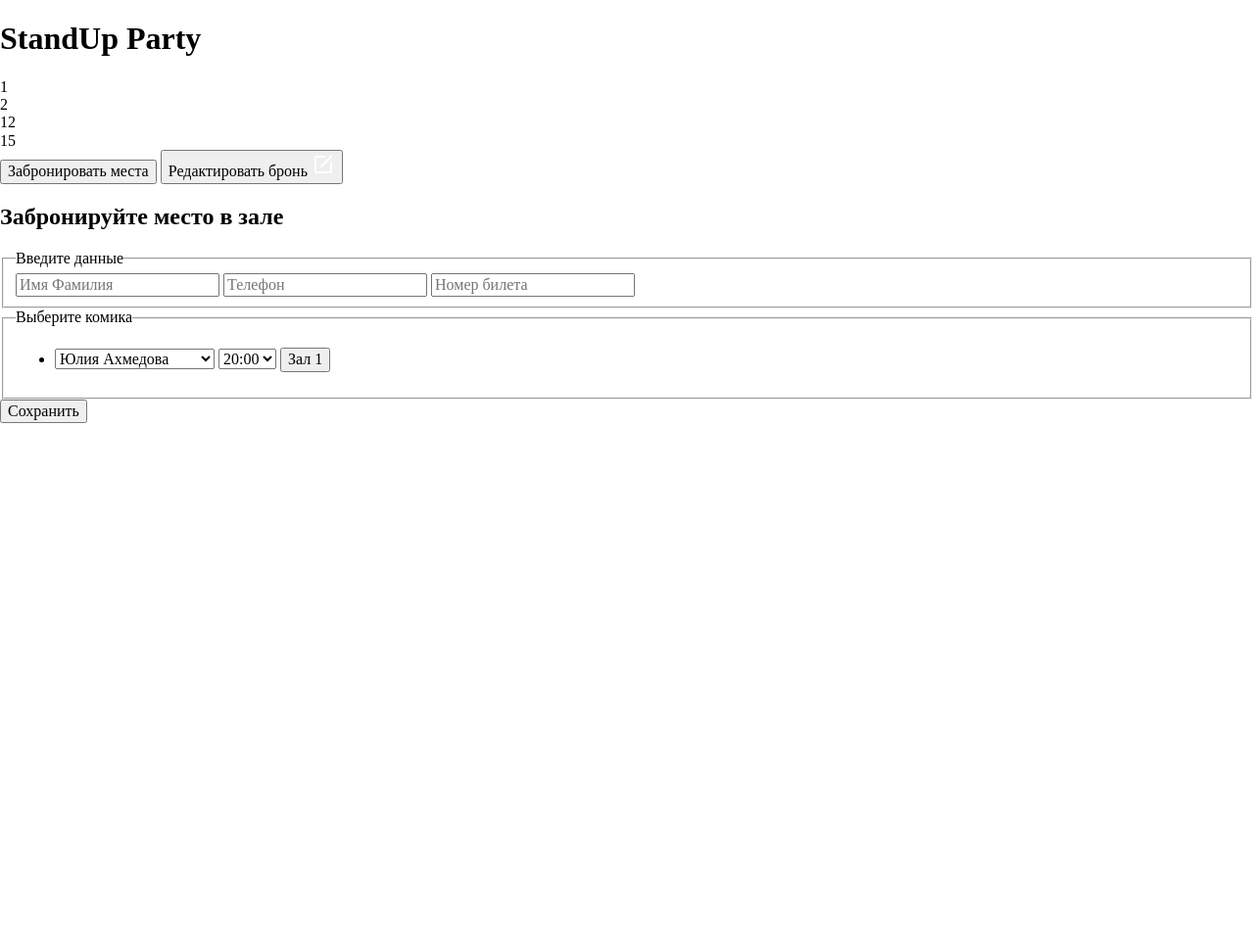
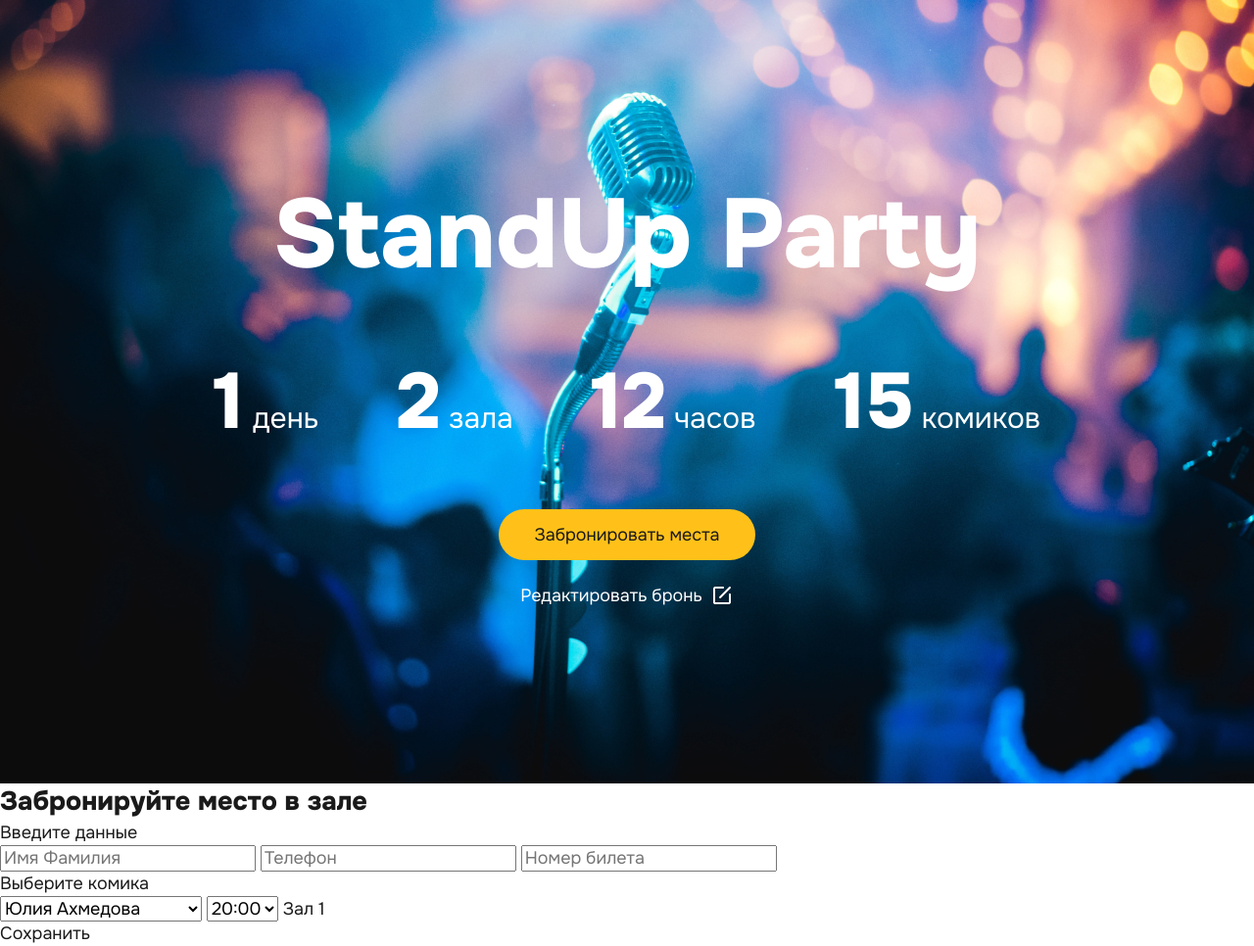
Before and after one commit to 9fogel/frontend_stand-up, a website built with Vite: page index.html in a window 1280 px wide. Shown: the whole page at 98% size. Before the commit the page ends 800 px from the top, so only its background shows below. Built offline with nearby package versions, Linux system fonts and the light colour scheme.

Commit message:
feat: add event styles

```diff
--- /dev/null
+++ b/css/base.css
@@ -0,0 +1,68 @@
+html {
+  box-sizing: border-box;
+}
+
+*,
+*:after,
+*:before {
+  box-sizing: inherit;
+}
+
+body {
+  min-width: 320px;
+  min-height: 100vh;
+  font-family: Onest, sans-serif;
+  -webkit-font-smoothing: antialiased;
+  -moz-osx-font-smoothing: grayscale;
+  text-rendering: optimizeLegibility;
+  -webkit-tap-highlight-color: rgba(0, 0, 0, 0);
+  -webkit-tap-highlight-color: transparent;
+  font-size: 18px;
+  line-height: 1.4;
+  color: #1a1a1a;
+  background-color: #ffffff;
+}
+
+img,
+svg {
+  display: block;
+  max-width: 100%;
+  height: auto;
+}
+
+svg {
+  max-height: 100%;
+}
+
+button {
+  cursor: pointer;
+  padding: 0;
+  color: inherit;
+  background-color: transparent;
+  border: none;
+}
+
+a {
+  text-decoration: none;
+  color: inherit;
+}
+
+ul {
+  padding: 0;
+  margin: 0;
+  list-style: none;
+}
+
+h1,
+h2,
+h3,
+p,
+figure {
+  margin: 0;
+}
+
+fieldset {
+  padding: 0;
+  margin: 0;
+  border: 0;
+}
--- /dev/null
+++ b/css/booking.css
@@ -0,0 +1,38 @@
+.booking {
+}
+.booking__container {
+}
+.booking__title {
+}
+.booking__form {
+}
+.booking__fieldset {
+}
+.booking__fieldset_user-info {
+}
+.booking__legend {
+}
+.booking__input-group {
+}
+.booking__input {
+}
+.booking__input_fullname {
+}
+.booking__input_phone {
+}
+.booking__input_ticket {
+}
+.booking__fieldset_comedians {
+}
+.booking__comedians-list {
+}
+.booking__comedian {
+}
+.booking__select {
+}
+.booking__hall {
+}
+.booking__button {
+}
+.booking__button_submit {
+}
--- /dev/null
+++ b/css/event.css
@@ -0,0 +1,54 @@
+.event {
+  width: 100%;
+  min-height: 100vh;
+  display: flex;
+  flex-direction: column;;
+  justify-content: center;
+  align-items: center;
+  background-color: blueviolet;
+  background-image: url("../img/bg.jpg");
+  background-size: cover;
+  background-position: center;
+  color: #ffffff;
+}
+
+.event__title {
+  margin-bottom: 62px;
+  font-size: 100px;
+  font-weight: 800;
+  line-height: 1.2;
+}
+
+.event__info {
+  display: flex;
+  gap: 80px;
+  margin-bottom: 62px;
+}
+
+.event__info-item {
+  display: flex;
+  align-items: baseline;
+  gap: 8px;
+  font-size: 30px;
+}
+
+.event__info-number {
+  font-size: 80px;
+  font-weight: 800;
+  line-height: 1.2;
+}
+
+.event__button_reserve {
+  margin-bottom: 24px;
+  padding: 16px 36px;
+  color: #1a1a1a;
+  background-color: #ffc119;
+  border-radius: 36px;
+}
+
+.event__button_edit {
+  display: flex;
+  align-items: center;
+  gap: 8px;
+  font-size: 18px;
+}
--- a/index.html
+++ b/index.html
@@ -13,21 +13,21 @@
 
       <div class="event__info">
         <div class="event__info-item event__info-item_day">
-          <span class="event__info-number">1</span>
+          <span class="event__info-number">1</span>день
         </div>
         <div class="event__info-item event__info-item_hall">
-          <span class="event__info-number">2</span>
+          <span class="event__info-number">2</span>зала
         </div>
         <div class="event__info-item event__info-item_duration">
-          <span class="event__info-number">12</span>
+          <span class="event__info-number">12</span>часов
         </div>
         <div class="event__info-item event__info-item_comedians">
-          <span class="event__info-number">15</span>
+          <span class="event__info-number">15</span>комиков
         </div>
       </div>
 
       <button class="event__button event__button_reserve">Забронировать места</button>
-      <button class="event__button event__button_reserve">
+      <button class="event__button event__button_edit">
         Редактировать бронь
         <svg xmlns="http://www.w3.org/2000/svg" width="24" height="24" viewBox="0 0 24 24" fill="none">
           <path
--- a/style.css
+++ b/style.css
@@ -1 +1,5 @@
 @import "normalize.css";
+@import "css/fonts.css";
+@import "css/base.css";
+@import "css/event.css";
+@import "css/booking.css";
```
Also changed, not shown: img/bg.jpg (added).
